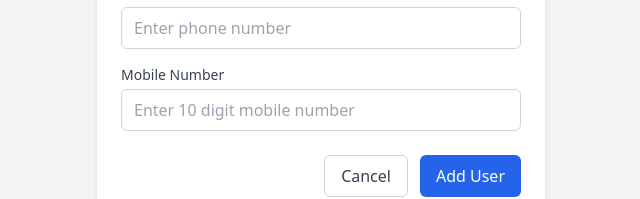
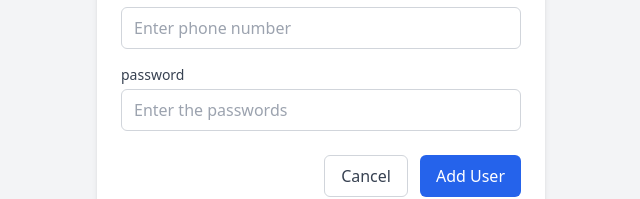
Before and after one commit to Purvarajsinh39/MERN-LAB, a React (Create React App) app in the folder Client/: page /users/add in a window 1280 px wide. Shown: the part 289-488 px from the top of the page, without its empty margins (319-959 px from the left). Built offline with nearby package versions, Linux system fonts and the light colour scheme.

Commit message:
add user api conncet

```diff
--- a/Client/src/Components/AddUser.jsx
+++ b/Client/src/Components/AddUser.jsx
@@ -1,16 +1,16 @@
 import { useState } from 'react';
 import { useNavigate } from 'react-router-dom';
+import axios from 'axios';
 
 function AddUser() {
   const navigate = useNavigate();
-  const [formData, setFormData] = useState({ name: '', email: '', phone: '', mobile: '' });
+  const [formData, setFormData] = useState({ name: '', email: '', phone: '', password: '' });
   const [errors, setErrors] = useState({});
 
   const validate = () => {
     const newErrors = {};
     const emailRegex = /^[^\s@]+@[^\s@]+\.[^\s@]+$/;
     const phoneRegex = /^[0-9]{6,15}$/;
-    const mobileRegex = /^[6-9][0-9]{9}$/;
 
     if (!formData.name.trim()) {
       newErrors.name = 'Name is required';
@@ -30,10 +30,10 @@ function AddUser() {
       newErrors.phone = 'Phone must be 6 to 15 digits';
     }
 
-    if (!formData.mobile.trim()) {
-      newErrors.mobile = 'Mobile number is required';
-    } else if (!mobileRegex.test(formData.mobile)) {
-      newErrors.mobile = 'Enter a valid 10 digit mobile number';
+    if (!formData.password.trim()) {
+      newErrors.password = 'Password is required';
+    } else if (formData.password.length < 6) {
+      newErrors.password = 'Password must be at least 6 characters';
     }
 
     return newErrors;
@@ -43,7 +43,7 @@ function AddUser() {
     setFormData({ ...formData, [e.target.name]: e.target.value });
   };
 
-  const handleSubmit = (e) => {
+  const handleSubmit = async(e) => {
     e.preventDefault();
     const validationErrors = validate();
 
@@ -54,7 +54,18 @@ function AddUser() {
 
     setErrors({});
     console.log('Add User Data:', formData);
-    navigate('/dashboard');
+    //api call
+
+    try{
+      const res=await axios.post('http://localhost:5000/api/add-user',formData)
+      if(res.data.data){
+        navigate('/dashboard');
+      }else{
+        alert(res.data.message)
+      }
+    }catch(errors){
+      console.log(errors.message)
+    }
   };
 
   const handleCancel = () => navigate('/dashboard');
@@ -128,19 +139,19 @@ function AddUser() {
           </div>
 
           <div className="mb-6">
-            <label htmlFor="add-mobile" className="block text-sm font-medium text-gray-700 mb-1">
-              Mobile Number
+            <label htmlFor="add-password" className="block text-sm font-medium text-gray-700 mb-1">
+              password
             </label>
             <input
-              type="text"
-              id="add-mobile"
-              name="mobile"
-              value={formData.mobile}
+              type="password"
+              id="add-password"
+              name="password"
+              value={formData.password}
               onChange={handleChange}
-              className={inputClass('mobile')}
-              placeholder="Enter 10 digit mobile number"
+              className={inputClass('password')}
+              placeholder="Enter the passwords"
             />
-            {errors.mobile && <p className="text-red-500 text-sm mt-1">{errors.mobile}</p>}
+            {errors.password && <p className="text-red-500 text-sm mt-1">{errors.password}</p>}
           </div>
 
           <div className="flex justify-end gap-3">
```
